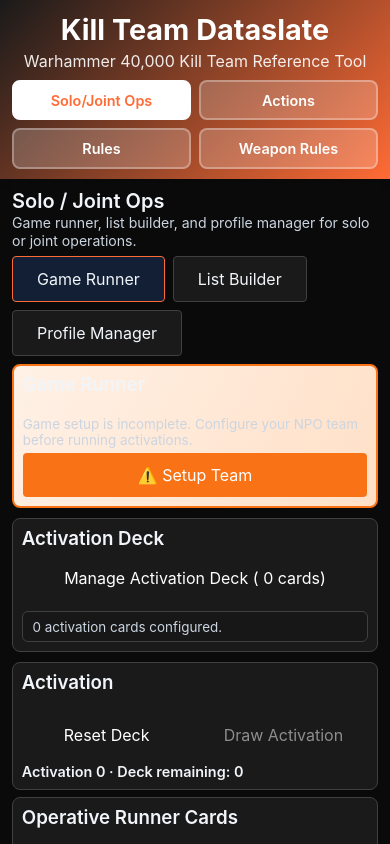
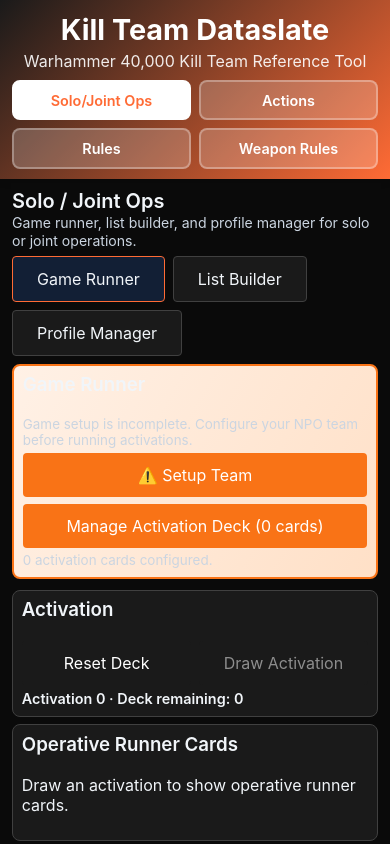
Before and after one commit to aaronbridgeman/wh40k-killteamtools, a React (Vite) app: page / in a window 390 px wide. Shown: the top 844 px of the page. Built offline with nearby package versions, Linux system fonts and the light colour scheme.

Commit message:
refactor(game-runner): merge team and deck setup into unified control bar

```diff
--- a/src/components/solo/SoloJointOpsView.css
+++ b/src/components/solo/SoloJointOpsView.css
@@ -26,17 +26,38 @@
   order: 1;
 }
 
-.deck-setup-gate {
+.game-runner-setup-gate {
+  order: 0;
   display: grid;
-  gap: 0.4rem;
+  grid-template-columns: minmax(0, 1fr) minmax(320px, auto);
+  align-items: start;
+  gap: 0.65rem;
 }
 
-.game-runner-setup-gate {
-  order: 0;
-  display: flex;
-  align-items: center;
-  justify-content: space-between;
-  gap: 0.75rem;
+.game-runner-setup-copy {
+  min-width: 0;
+}
+
+.game-runner-setup-actions {
+  display: grid;
+  grid-template-columns: repeat(2, minmax(0, 1fr));
+  gap: 0.45rem;
+}
+
+.game-runner-setup-action {
+  display: grid;
+  align-content: start;
+  gap: 0.25rem;
+}
+
+.game-runner-setup-action button {
+  width: 100%;
+}
+
+.setup-action-meta {
+  margin: 0;
+  font-size: 0.82rem;
+  color: var(--text-secondary);
 }
 
 .setup-gate-text {
@@ -831,23 +852,21 @@
     padding: 0.55rem;
   }
 
-  .game-runner-setup-gate,
-  .deck-setup-gate {
+  .game-runner-setup-gate {
+    grid-template-columns: 1fr;
     gap: 0.35rem;
   }
 
-  .game-runner-setup-gate {
-    align-items: flex-start;
-    flex-direction: column;
+  .game-runner-setup-actions {
+    grid-template-columns: 1fr;
   }
 
-  .game-runner-setup-gate button,
-  .deck-panel-header button {
+  .game-runner-setup-gate button {
     width: 100%;
   }
 
   .setup-gate-text,
-  .deck-collapsed-note {
+  .setup-action-meta {
     font-size: 0.84rem;
   }
 
@@ -922,13 +941,6 @@
     flex-direction: column;
   }
 
-  .deck-panel-header {
-    flex-direction: column;
-    align-items: flex-start;
-    gap: 0.35rem;
-    margin-bottom: 0.35rem;
-  }
-
   .deck-card-controls {
     width: 100%;
     display: grid;
--- a/src/components/solo/SoloJointOpsView.tsx
+++ b/src/components/solo/SoloJointOpsView.tsx
@@ -2220,7 +2220,7 @@
               isGameSetupComplete ? '' : ' is-warning'
             }`}
           >
-            <div>
+            <div className="game-runner-setup-copy">
               <h3>Game Runner</h3>
               <p className="setup-gate-text">
                 {isGameSetupComplete
@@ -2228,9 +2228,23 @@
                   : 'Game setup is incomplete. Configure your NPO team before running activations.'}
               </p>
             </div>
-            <button type="button" onClick={() => setIsTeamSetupOpen(true)}>
-              {isGameSetupComplete ? 'Manage Team Setup' : '⚠️ Setup Team'}
-            </button>
+            <div className="game-runner-setup-actions">
+              <div className="game-runner-setup-action">
+                <button type="button" onClick={() => setIsTeamSetupOpen(true)}>
+                  {isGameSetupComplete ? 'Manage Team Setup' : '⚠️ Setup Team'}
+                </button>
+              </div>
+              <div className="game-runner-setup-action">
+                <button type="button" onClick={() => setIsDeckSetupOpen(true)}>
+                  Manage Activation Deck ({totalDeckCardInstances} card
+                  {totalDeckCardInstances !== 1 ? 's' : ''})
+                </button>
+                <p className="setup-action-meta">
+                  {totalDeckCardInstances} activation card
+                  {totalDeckCardInstances !== 1 ? 's' : ''} configured.
+                </p>
+              </div>
+            </div>
           </section>
 
           {isTeamSetupOpen && (
@@ -2546,20 +2560,6 @@
               </section>
             </div>
           )}
-
-          <section className="solo-card game-runner-main deck-setup-gate">
-            <div className="deck-panel-header">
-              <h3>Activation Deck</h3>
-              <button type="button" onClick={() => setIsDeckSetupOpen(true)}>
-                Manage Activation Deck ( {totalDeckCardInstances} card
-                {totalDeckCardInstances !== 1 ? 's' : ''})
-              </button>
-            </div>
-            <p className="deck-collapsed-note">
-              {totalDeckCardInstances} activation card
-              {totalDeckCardInstances !== 1 ? 's' : ''} configured.
-            </p>
-          </section>
 
           {isDeckSetupOpen && (
             <div
```
